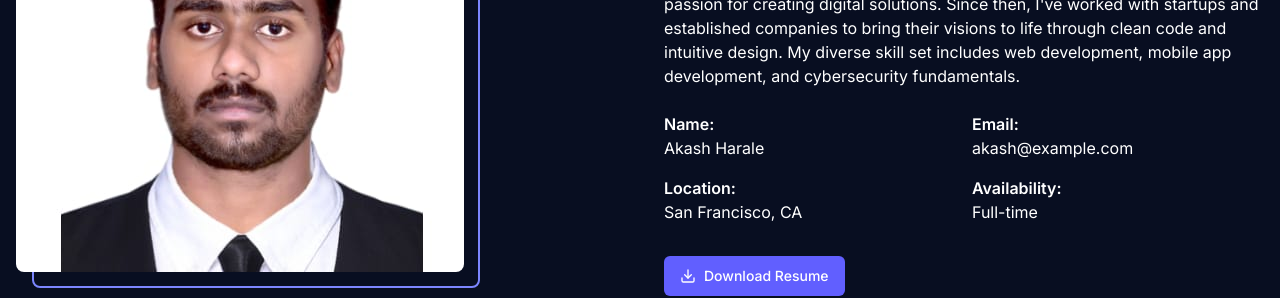
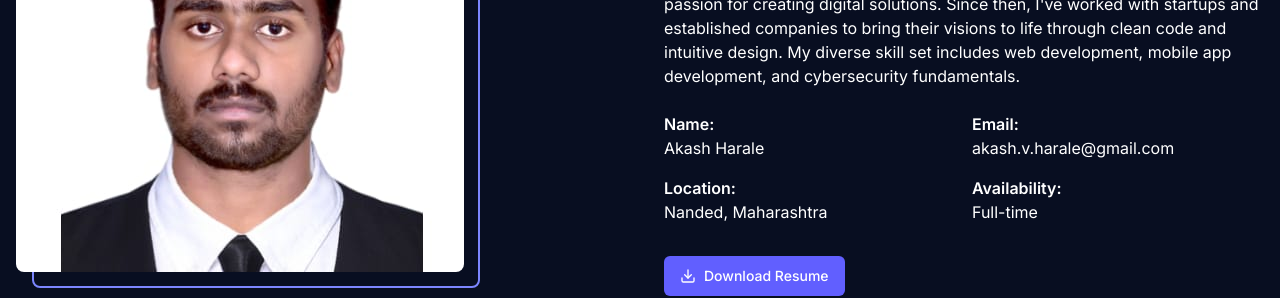
Before and after one commit to Akash-Harale/portfolio, a Next.js app: page / in a window 1280 px wide. Shown: the part 1180-1478 px from the top of the page. Built offline with nearby package versions, Linux system fonts and the light colour scheme.

Commit message:
updated personal details

```diff
--- a/components/about.tsx
+++ b/components/about.tsx
@@ -70,11 +70,11 @@ export default function About() {
               </div>
               <div>
                 <h4 className="font-semibold">Email:</h4>
-                <p className="text-muted-foreground">akash@example.com</p>
+                <p className="text-muted-foreground">akash.v.harale@gmail.com</p>
               </div>
               <div>
                 <h4 className="font-semibold">Location:</h4>
-                <p className="text-muted-foreground">San Francisco, CA</p>
+                <p className="text-muted-foreground">Nanded, Maharashtra</p>
               </div>
               <div>
                 <h4 className="font-semibold">Availability:</h4>
```
